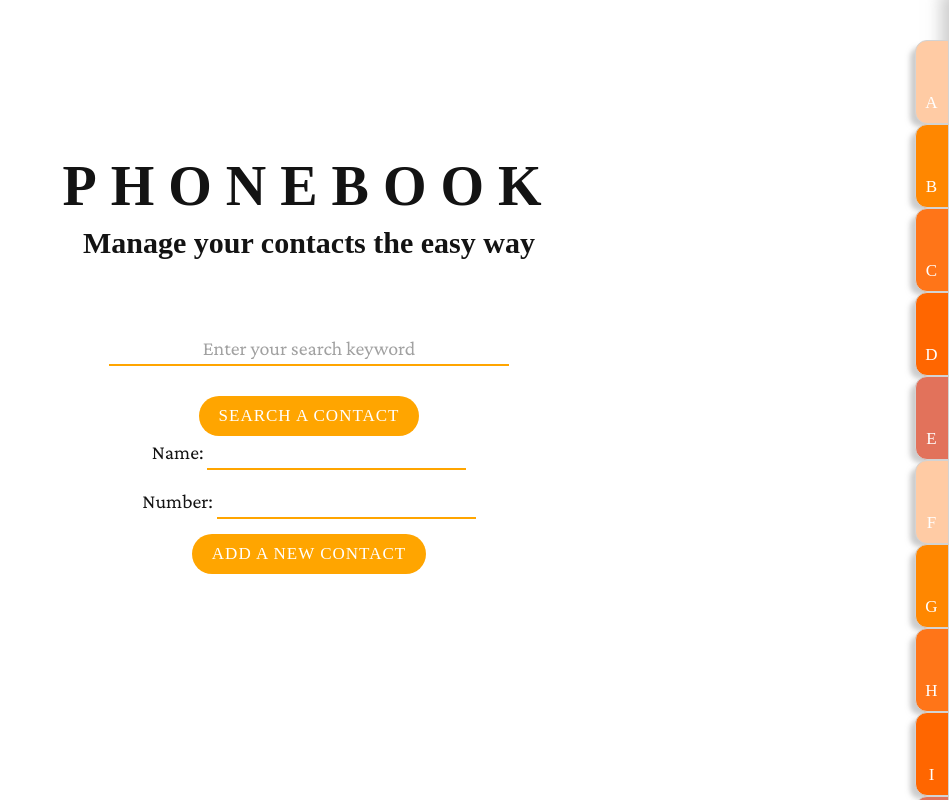
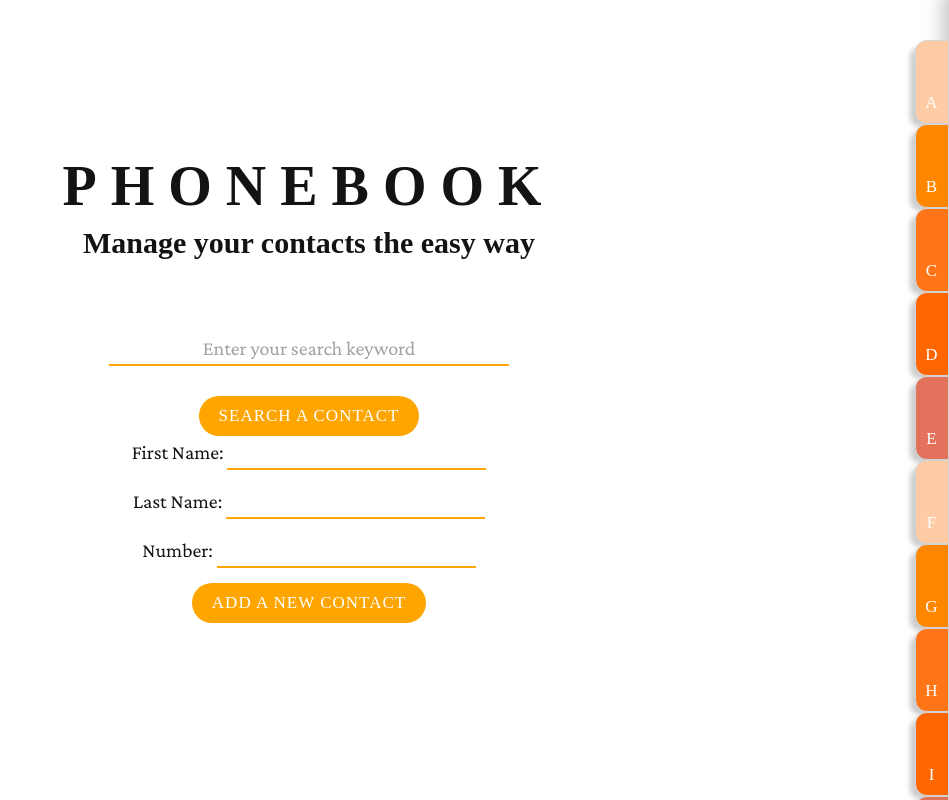
Before and after one commit to priakhina/Phonebook, a React (Vite) app in the folder frontend/: page / in a window 1280 px wide. Shown: the whole page, without its empty margins (331-1280 px from the left). Built offline with nearby package versions, Linux system fonts and the light colour scheme; no server answers; a web font is replaced by a local one.

Commit message:
Update the frontend so that the contact data includes both first name and last name

```diff
--- a/frontend/src/App.jsx
+++ b/frontend/src/App.jsx
@@ -10,7 +10,8 @@ import './App.css';
 
 const App = () => {
   const [contacts, setContacts] = useState([]);
-  const [newContactName, setNewContactName] = useState('');
+  const [newContactFirstName, setNewContactFirstName] = useState('');
+  const [newContactLastName, setNewContactLastName] = useState('');
   const [newContactNumber, setNewContactNumber] = useState('');
   const [searchKeyword, setSearchKeyword] = useState('');
   const [searchResult, setSearchResult] = useState([]);
@@ -30,8 +31,11 @@ const App = () => {
     setNotificationType(isError ? 'failure' : 'success');
   };
 
-  const handleNewContactNameChange = ({ target }) =>
-    setNewContactName(target.value);
+  const handleNewContactFirstNameChange = ({ target }) =>
+    setNewContactFirstName(target.value);
+
+  const handleNewContactLastNameChange = ({ target }) =>
+    setNewContactLastName(target.value);
 
   const handleNewContactNumberChange = ({ target }) =>
     setNewContactNumber(target.value);
@@ -39,13 +43,15 @@ const App = () => {
   const handleFormSubmit = (e) => {
     e.preventDefault();
 
+    const newContactFullName = `${newContactFirstName.trim()} ${newContactLastName.trim()}`;
+
     const duplicateContact = contacts.find(
-      (contact) => contact.name === newContactName.trim()
+      (contact) => contact.fullName === newContactFullName
     );
 
     if (duplicateContact) {
       const shouldUpdate = window.confirm(
-        `"${newContactName.trim()}" is already added to the phonebook. Replace the old number with a new one?`
+        `"${newContactFullName}" is already added to the phonebook. Replace the old number with a new one?`
       );
 
       if (shouldUpdate) {
@@ -58,7 +64,9 @@ const App = () => {
 
   const addContact = () => {
     const newContact = {
-      name: newContactName.trim(),
+      firstName: newContactFirstName.trim(),
+      lastName: newContactLastName.trim(),
+      fullName: `${newContactFirstName.trim()} ${newContactLastName.trim()}`,
       number: newContactNumber.trim(),
     };
 
@@ -68,11 +76,12 @@ const App = () => {
         setContacts([...contacts, returnedContact]);
         setSearchResult([...searchResult, returnedContact]);
 
-        setNewContactName('');
+        setNewContactFirstName('');
+        setNewContactLastName('');
         setNewContactNumber('');
 
         displayNotification(
-          `Added "${returnedContact.name}" to the phonebook.`
+          `Added "${returnedContact.fullName}" to the phonebook.`
         );
       })
       .catch((error) => {
@@ -98,16 +107,17 @@ const App = () => {
           )
         );
 
-        setNewContactName('');
+        setNewContactFirstName('');
+        setNewContactLastName('');
         setNewContactNumber('');
 
         displayNotification(
-          `Updated ${returnedContact.name}'s phone number to ${returnedContact.number}.`
+          `Updated ${returnedContact.fullName}'s phone number to ${returnedContact.number}.`
         );
       })
       .catch((error) => {
         displayNotification(
-          `${contactToUpdate.name}'s contact info has already been removed from the phonebook.`,
+          `${contactToUpdate.fullName}'s contact info has already been removed from the phonebook.`,
           true
         );
 
@@ -123,7 +133,7 @@ const App = () => {
   const deleteContact = (id) => {
     const contactToDelete = contacts.find((contact) => contact.id === id);
     const shouldDelete = window.confirm(
-      `Are you sure you want to remove "${contactToDelete.name}" from the phonebook?`
+      `Are you sure you want to remove "${contactToDelete.fullName}" from the phonebook?`
     );
 
     if (shouldDelete) {
@@ -134,12 +144,12 @@ const App = () => {
           setSearchResult(searchResult.filter((contact) => contact.id !== id));
 
           displayNotification(
-            `Deleted "${contactToDelete.name}" from the phonebook.`
+            `Deleted "${contactToDelete.fullName}" from the phonebook.`
           );
         })
         .catch((error) => {
           displayNotification(
-            `${contactToDelete.name}'s contact info has already been removed from the phonebook.`,
+            `${contactToDelete.fullName}'s contact info has already been removed from the phonebook.`,
             true
           );
 
@@ -161,7 +171,9 @@ const App = () => {
     let matchedContacts = [];
     if (searchKeyword.trim() !== '') {
       matchedContacts = contacts.filter((contact) =>
-        contact.name.toLowerCase().includes(searchKeyword.toLowerCase().trim())
+        contact.fullName
+          .toLowerCase()
+          .includes(searchKeyword.toLowerCase().trim())
       );
     }
 
@@ -182,9 +194,11 @@ const App = () => {
           onFormSubmit={searchContactsByName}
         />
         <ContactForm
-          newContactName={newContactName}
+          newContactFirstName={newContactFirstName}
+          newContactLastName={newContactLastName}
           newContactNumber={newContactNumber}
-          onNewContactNameChange={handleNewContactNameChange}
+          onNewContactFirstNameChange={handleNewContactFirstNameChange}
+          onNewContactLastNameChange={handleNewContactLastNameChange}
           onNewContactNumberChange={handleNewContactNumberChange}
           onFormSubmit={handleFormSubmit}
         />
--- a/frontend/src/components/Contact.jsx
+++ b/frontend/src/components/Contact.jsx
@@ -3,7 +3,9 @@ import PropTypes from 'prop-types';
 const Contact = ({ contact, onContactDelete }) => (
   <div className='contact'>
     <div className='contact-details'>
-      <p className='name'>{contact.name}</p>
+      <p className='name'>
+        {contact.firstName} {contact.lastName}
+      </p>
       <p className='number'>{contact.number}</p>
     </div>
     <div className='contact-actions'>
--- a/frontend/src/components/ContactForm.jsx
+++ b/frontend/src/components/ContactForm.jsx
@@ -1,16 +1,29 @@
 import PropTypes from 'prop-types';
 
 const ContactForm = ({
-  newContactName,
+  newContactFirstName,
+  newContactLastName,
   newContactNumber,
-  onNewContactNameChange,
+  onNewContactFirstNameChange,
+  onNewContactLastNameChange,
   onNewContactNumberChange,
   onFormSubmit,
 }) => {
   return (
     <form onSubmit={onFormSubmit}>
       <div>
-        Name: <input value={newContactName} onChange={onNewContactNameChange} />
+        First Name:{' '}
+        <input
+          value={newContactFirstName}
+          onChange={onNewContactFirstNameChange}
+        />
+      </div>
+      <div>
+        Last Name:{' '}
+        <input
+          value={newContactLastName}
+          onChange={onNewContactLastNameChange}
+        />
       </div>
       <div>
         Number:{' '}
@@ -28,9 +41,11 @@ const ContactForm = ({
 };
 
 ContactForm.propTypes = {
-  newContactName: PropTypes.string.isRequired,
+  newContactFirstName: PropTypes.string.isRequired,
+  newContactLastName: PropTypes.string.isRequired,
   newContactNumber: PropTypes.string.isRequired,
-  onNewContactNameChange: PropTypes.func.isRequired,
+  onNewContactFirstNameChange: PropTypes.func.isRequired,
+  onNewContactLastNameChange: PropTypes.func.isRequired,
   onNewContactNumberChange: PropTypes.func.isRequired,
   onFormSubmit: PropTypes.func.isRequired,
 };
```
